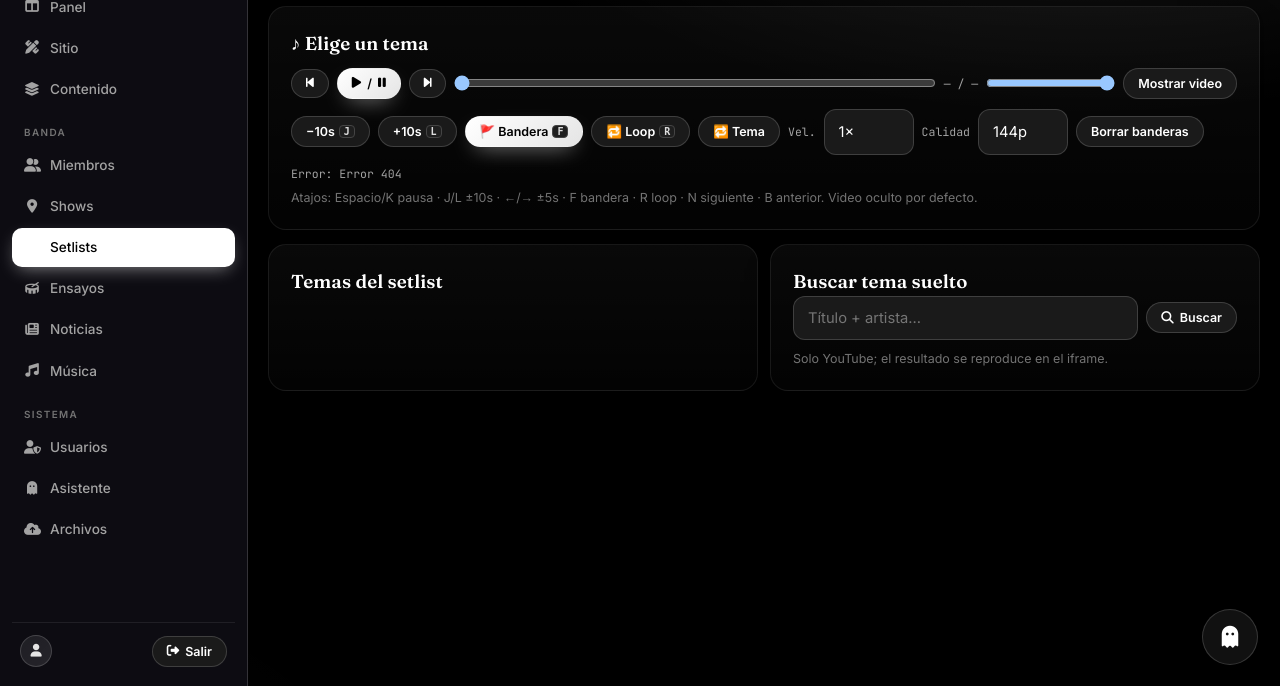
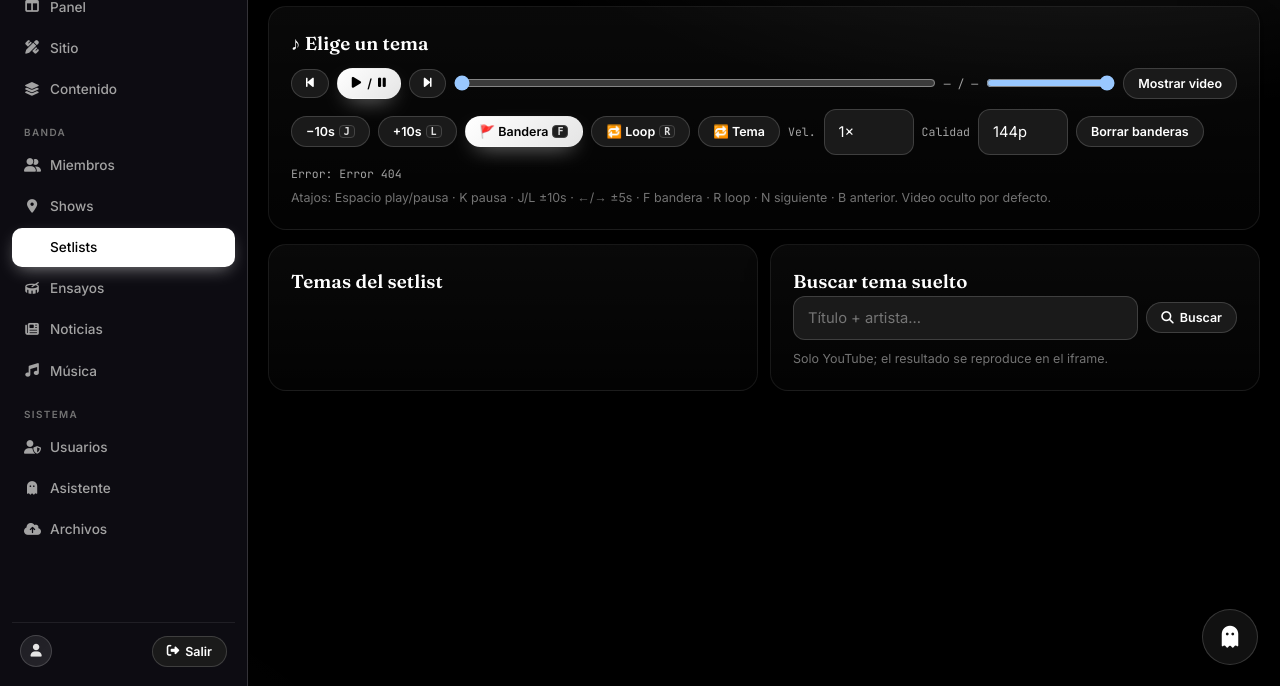
Before and after one commit to dieguino3893/TuNoEresElReyDelTrenFantasma, an ASP.NET Core app: template MVCCoreApp/Views/Admin/SetlistPlay.cshtml in a window 1280 px wide. Shown: the part 113-799 px from the top of the page. Run offline with ASP.NET Core 8, Linux system fonts and the light colour scheme; the template is opened without the code that fills it, so the values that code supplies are empty; some libraries are stand-ins or nearby versions.

Commit message:
Espacio alterna play/pausa; K sigue pausando

```diff
--- a/MVCCoreApp/Views/Admin/SetlistPlay.cshtml
+++ b/MVCCoreApp/Views/Admin/SetlistPlay.cshtml
@@ -62,7 +62,7 @@
 
   <ul id="rp-marks" class="rp-marks-list"></ul>
   <p id="rp-status" class="mono" style="margin-top:8px">Cargando…</p>
-  <p class="form-hint">Atajos: Espacio/K pausa · J/L ±10s · ←/→ ±5s · F bandera · R loop · N siguiente · B anterior. Video oculto por defecto.</p>
+  <p class="form-hint">Atajos: Espacio play/pausa · K pausa · J/L ±10s · ←/→ ±5s · F bandera · R loop · N siguiente · B anterior. Video oculto por defecto.</p>
 </div>
 
 <div class="grid2" style="margin-top:14px">
@@ -102,7 +102,7 @@
 .rp-toolbar kbd { background:#1f1f1f; color:#ddd; border:1px solid #444; border-radius:4px; padding:0 4px; font-size:10px; font-family:monospace; }
 .rp-marks-list { list-style:none; padding:0; margin:10px 0 0; }
 </style>
-<script src="/js/rehearsal-player.js?v=13"></script>
+<script src="/js/rehearsal-player.js?v=14"></script>
 <script>
 window.__SETLIST_ID__ = "@Model.Id";
 RehearsalPlayer.init(window.__SETLIST_ID__).catch(e => {
--- a/MVCCoreApp/wwwroot/js/rehearsal-player.js
+++ b/MVCCoreApp/wwwroot/js/rehearsal-player.js
@@ -50,12 +50,7 @@
         try { const d = this.player.getDuration(); if (d) this.player.seekTo(Number(seek.value) * d, true); } catch { /* aún no listo */ }
       });
 
-      document.getElementById("rp-play").onclick = () => {
-        if (!this.player) return;
-        try {
-          this.player.getPlayerState() === 1 ? this.player.pauseVideo() : this.player.playVideo();
-        } catch { /* aún no listo */ }
-      };
+      document.getElementById("rp-play").onclick = () => this.togglePlay();
       document.getElementById("rp-prev").onclick = () => this.prev();
       document.getElementById("rp-next").onclick = () => this.next();
 
@@ -63,7 +58,8 @@
         const t = e.target;
         if (t && (t.tagName === "INPUT" || t.tagName === "SELECT" || t.tagName === "TEXTAREA" || t.isContentEditable)) return;
         const k = e.key;
-        if (k === " " || k === "k" || k === "K") { e.preventDefault(); this.pause(); }
+        if (k === " ") { e.preventDefault(); this.togglePlay(); }
+        else if (k === "k" || k === "K") { e.preventDefault(); this.pause(); }
         else if (k === "j" || k === "J") { e.preventDefault(); this.nudge(-10); }
         else if (k === "l" || k === "L") { e.preventDefault(); this.nudge(10); }
         else if (k === "ArrowLeft") { e.preventDefault(); this.nudge(-5); }
@@ -279,6 +275,13 @@
       try { if (this.player) this.player.pauseVideo(); } catch { /* aún no listo */ }
     },
 
+    togglePlay() {
+      try {
+        if (!this.player) return;
+        this.player.getPlayerState() === 1 ? this.player.pauseVideo() : this.player.playVideo();
+      } catch { /* aún no listo */ }
+    },
+
     toggleLoopFlags() {
       this.loopFlags = !this.loopFlags;
       this.loopPair = null;
```
